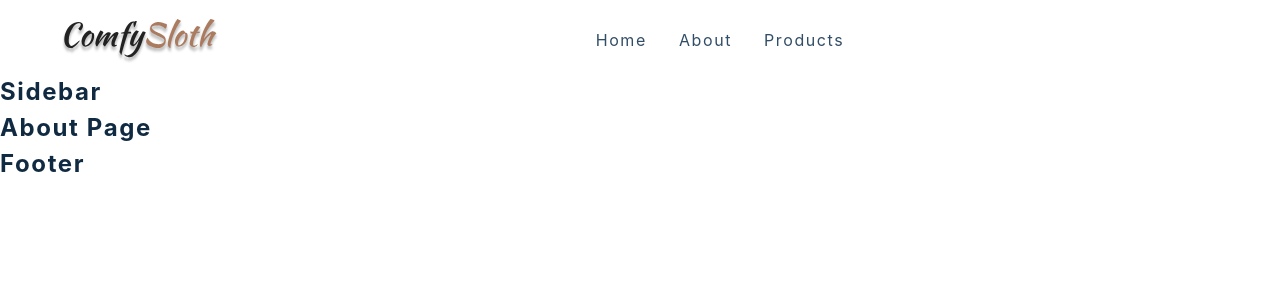
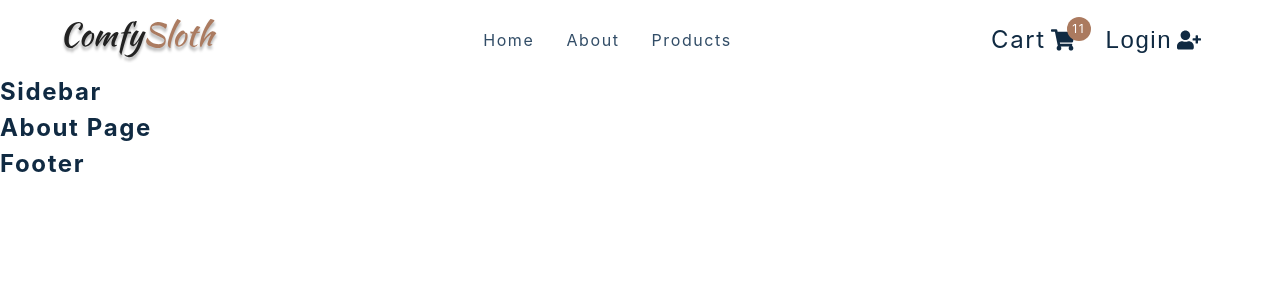
Before and after one commit to NgTuanLoc/ComfySlothStore, a React (Create React App) app: page /about in a window 1280 px wide. Shown: the top 300 px of the page. Built offline with nearby package versions, Linux system fonts and the light colour scheme.

Commit message:
CartButtons completed

```diff
--- a/src/components/CartButtons.js
+++ b/src/components/CartButtons.js
@@ -6,7 +6,20 @@
 import { useUserContext } from "../context/user_context";
 
 const CartButtons = () => {
-  return <h4>cart buttons </h4>;
+  return (
+    <Wrapper className="cart-btn-wrapper">
+      <Link to="/cart" className="cart-btn">
+        Cart
+        <span className="cart-container">
+          <FaShoppingCart />
+          <span className="cart-value">11</span>
+        </span>
+      </Link>
+      <button type="button" className="auth-btn">
+        Login <FaUserPlus />
+      </button>
+    </Wrapper>
+  );
 };
 
 const Wrapper = styled.div`
--- a/src/components/Navbar.js
+++ b/src/components/Navbar.js
@@ -29,6 +29,7 @@
             );
           })}
         </ul>
+        <CartButtons />
       </div>
     </NavContainer>
   );
```
